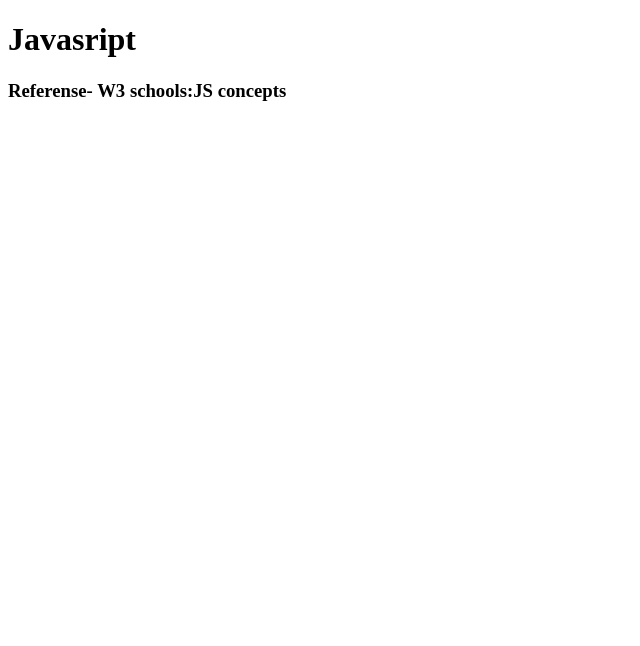
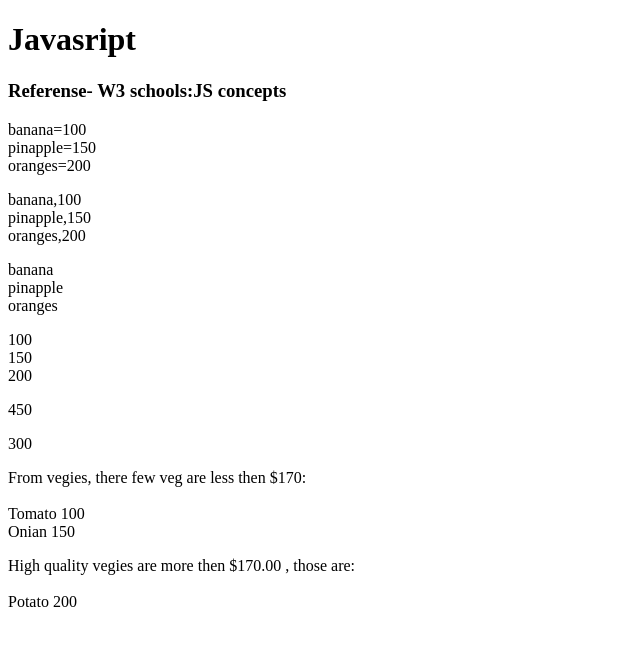
Before and after one commit to kaira038/Practice-js, a plain HTML site: page Basics-practise/index.html in a window 1280 px wide. Shown: the whole page, without its empty margins (0-640 px from the left). Drawn offline with Linux system fonts and the light colour scheme.

Commit message:
Update index.html

```diff
--- a/Basics-practise/index.html
+++ b/Basics-practise/index.html
@@ -10,11 +10,17 @@
     <h3>Referense- W3 schools:JS concepts</h3>
     <p id="demo1"></p>
     <p id="demo2"></p>
+    <p id="demo3"></p>
+    <p id="demo4"></p>
+    <p id="demo5"></p>
+    <p id="demo6"></p>
+    <p id="demo7"></p>
+    <p id="demo8"></p>
 
 
 
 
-    <script src="./8.1 object-constructor.js"></script>
+    <script src="./18.Map.js"></script>
 
 </body>
 </html>
```
